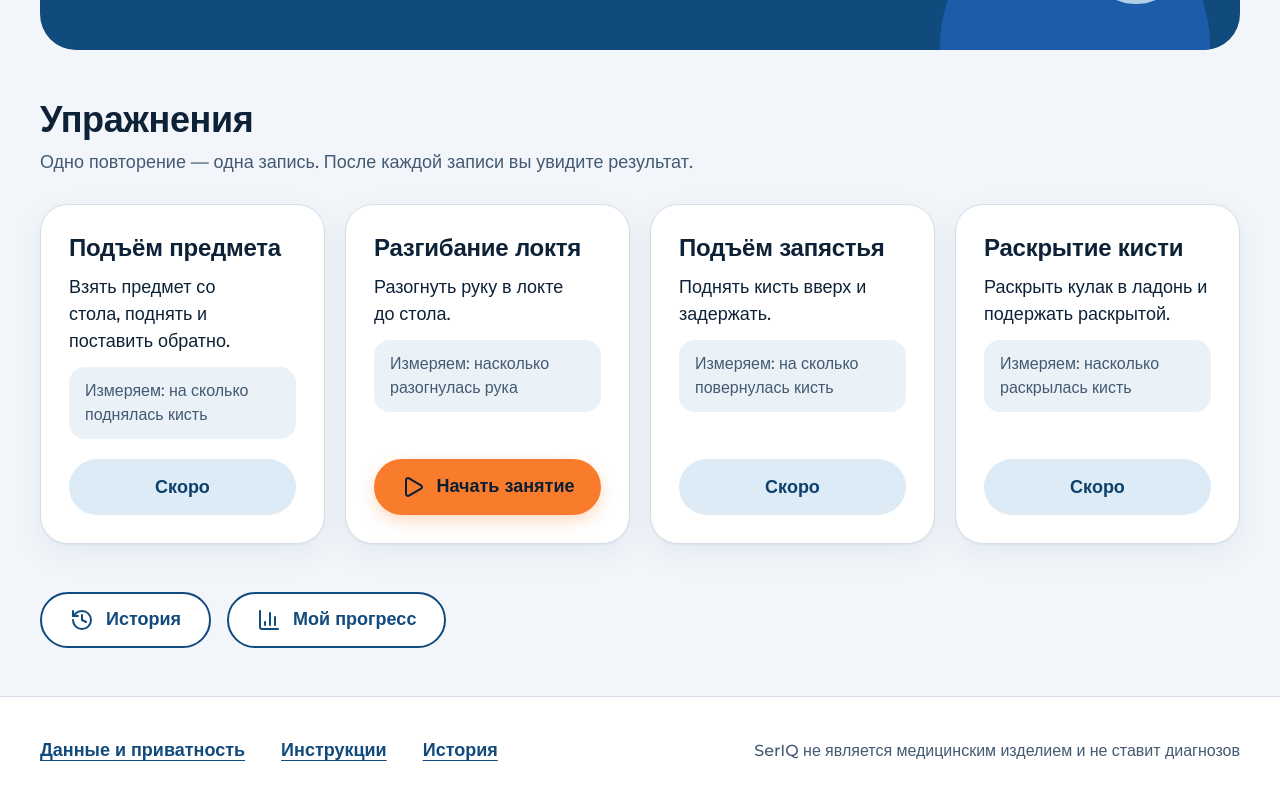
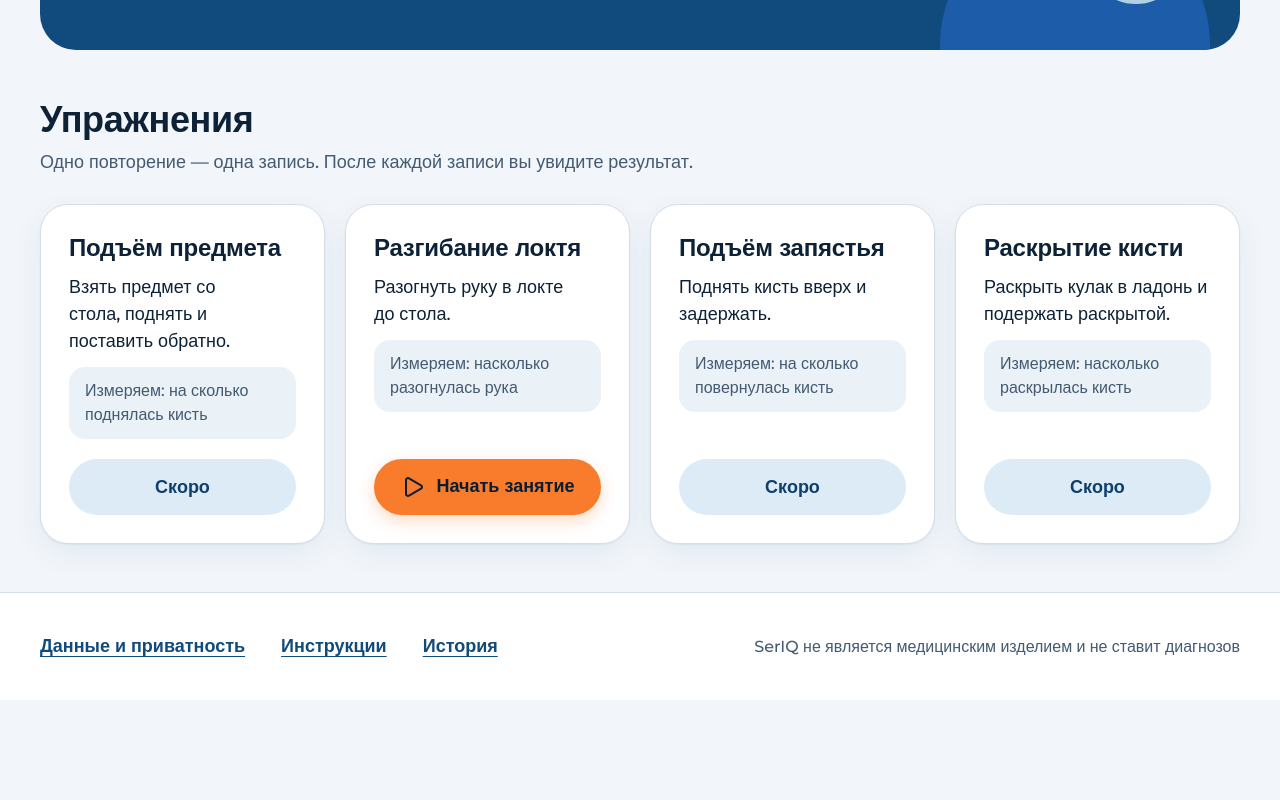
Before and after one commit to Qalau-Development/seriq-ai, a Next.js app in the folder apps/web/: page / in a window 1280 px wide. Shown: the part 471-1271 px from the top of the page. After the commit the page ends 1171 px from the top, so only its background shows below. Built offline with nearby package versions, Linux system fonts and the light colour scheme; no server answers.

Commit message:
С главной страницы сайта убраны кнопки История и Мой прогресс — они дублируют навигацию

```diff
--- a/apps/web/app/page.tsx
+++ b/apps/web/app/page.tsx
@@ -1,6 +1,6 @@
 "use client";
 
-import { ChartColumn, History, Play } from "lucide-react";
+import { Play } from "lucide-react";
 import { useLang } from "@/lib/i18n";
 import { useCatalog } from "@/lib/catalog";
 import { EXERCISES, exerciseAvailability } from "@/lib/exercises";
@@ -58,17 +58,6 @@ export default function HomePage() {
           })}
         </div>
       </section>
-
-      <div className="flex flex-col gap-3 sm:flex-row sm:flex-wrap sm:gap-4">
-        <ButtonLink href="/history" variant="secondary">
-          <History aria-hidden className="size-6" />
-          {t.nav_history}
-        </ButtonLink>
-        <ButtonLink href="/progress" variant="secondary">
-          <ChartColumn aria-hidden className="size-6" />
-          {t.nav_progress}
-        </ButtonLink>
-      </div>
     </div>
   );
 }
```
